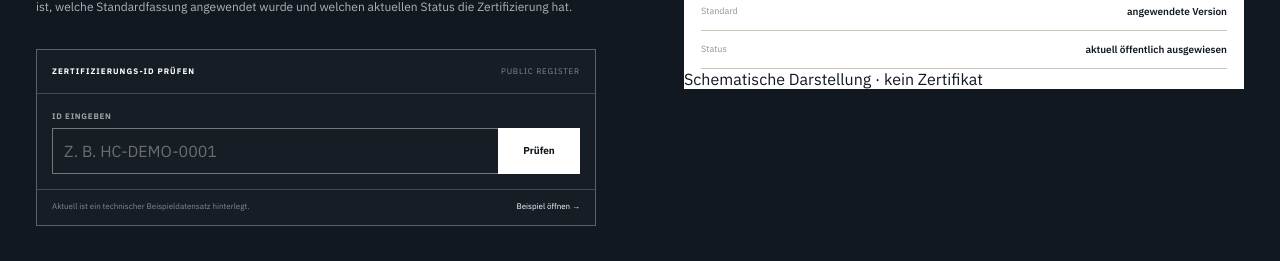
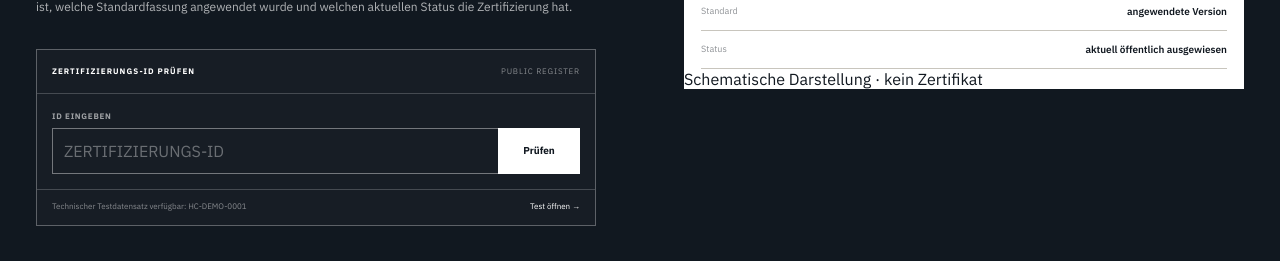
Before and after one commit to dennis-glaser-coder/human-certification-web, a Next.js app: page / in a window 1280 px wide. Shown: the part 3253-3514 px from the top of the page. Built offline with nearby package versions, Linux system fonts and the light colour scheme.

Commit message:
Reduce demo emphasis in verification module

```diff
--- a/src/components/HeroVerify.js
+++ b/src/components/HeroVerify.js
@@ -29,7 +29,7 @@ export default function HeroVerify() {
             id="hero-certificate-id"
             value={value}
             onChange={(event) => setValue(event.target.value)}
-            placeholder="z. B. HC-DEMO-0001"
+            placeholder="Zertifizierungs-ID"
             autoComplete="off"
           />
           <button type="submit">Prüfen</button>
@@ -37,8 +37,8 @@ export default function HeroVerify() {
       </form>
 
       <div className="verifyModuleFoot">
-        <span>Aktuell ist ein technischer Beispieldatensatz hinterlegt.</span>
-        <Link href="/c/HC-DEMO-0001">Beispiel öffnen →</Link>
+        <span>Technischer Testdatensatz verfügbar: HC-DEMO-0001</span>
+        <Link href="/c/HC-DEMO-0001">Test öffnen →</Link>
       </div>
     </div>
   );
```
